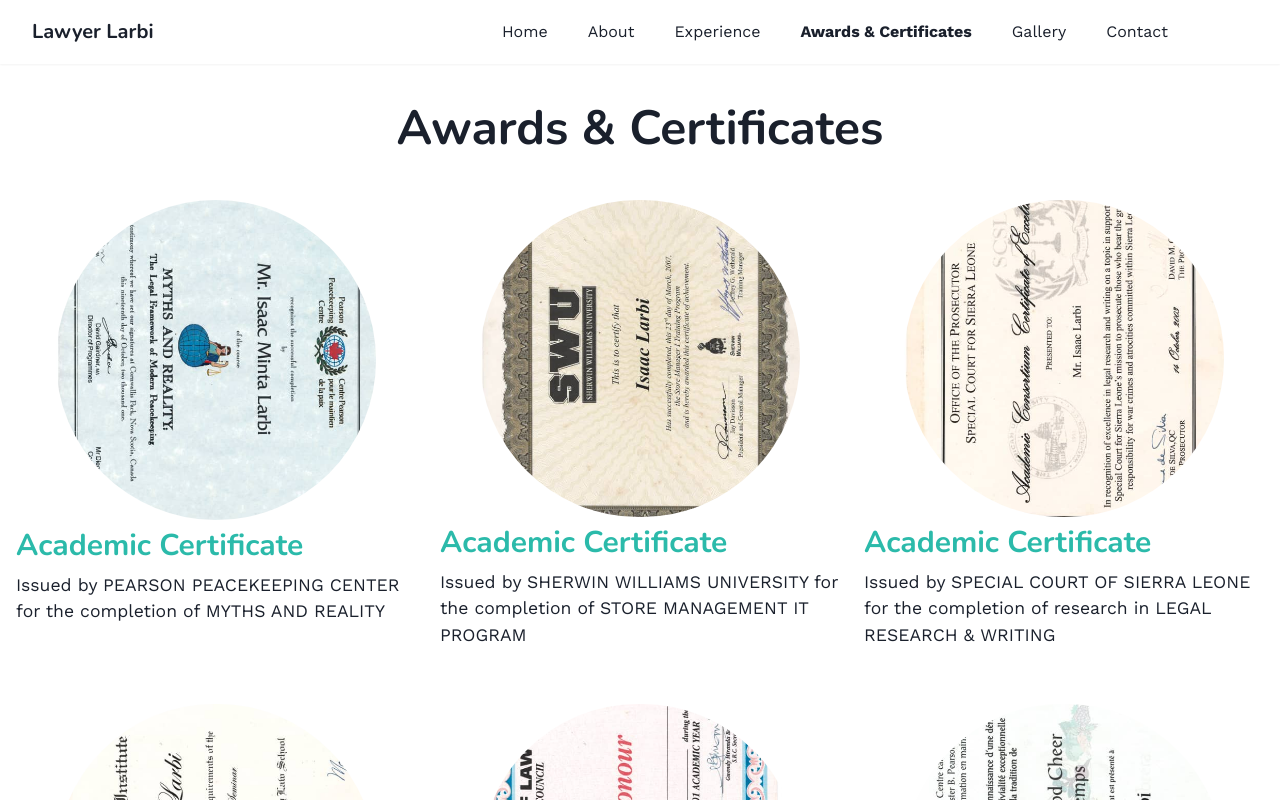
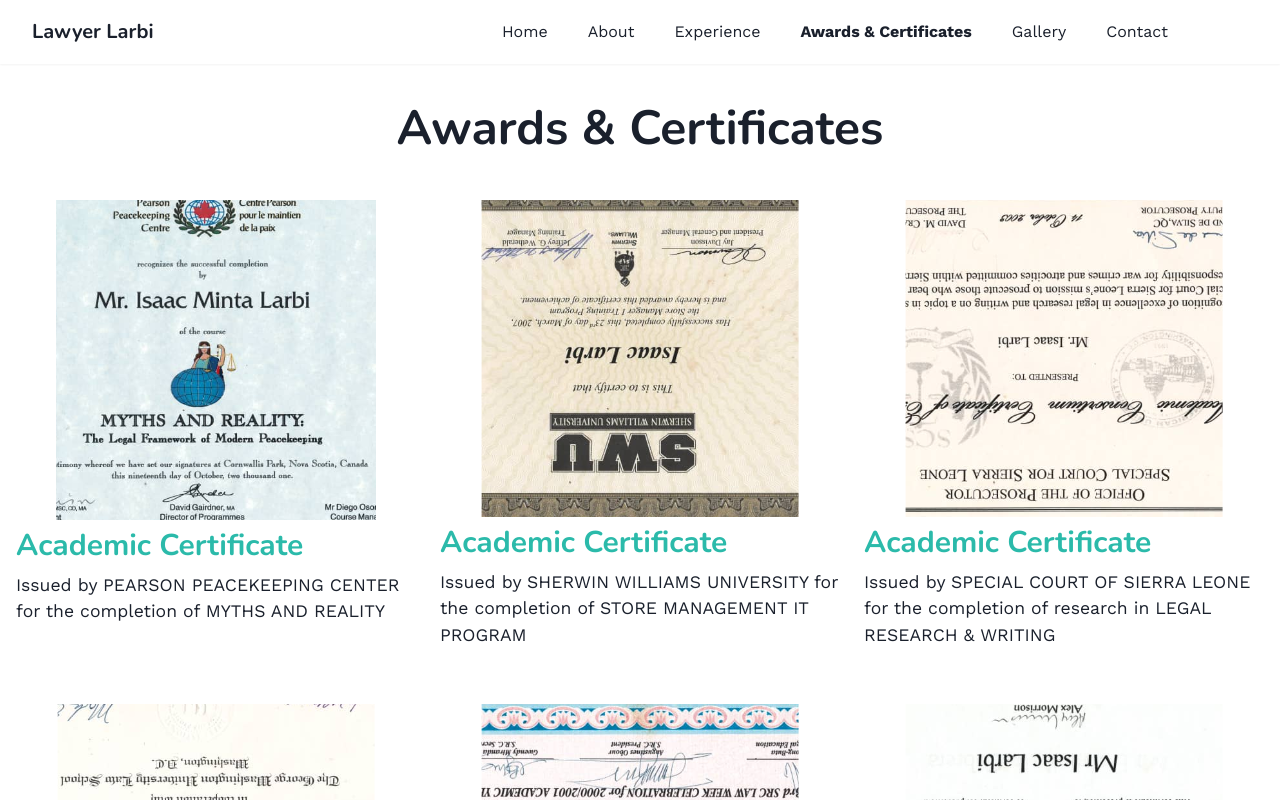
Before and after one commit to Gyekye/iamlarbi, a React (Vite) app: page /awards-certificates in a window 1280 px wide. Shown: the top 800 px of the page. Built offline with nearby package versions, Linux system fonts and the light colour scheme; some icons are missing.

Commit message:
change certificate ui

```diff
--- a/src/pages/Certificates.jsx
+++ b/src/pages/Certificates.jsx
@@ -5,7 +5,7 @@
   Image,
   SimpleGrid,
   Text,
-  VStack
+  VStack,
 } from "@chakra-ui/react"
 import React from "react"
 import cert1 from "../assets/gallery-cert-1.jpeg"
@@ -74,21 +74,19 @@
         >
           {certificates.map((cert, index) => (
             <VStack key={index} alignItems="flex-start" w="full" h="md">
-              <Box
-                alignSelf="center"
-                w="xs"
-                h="xs"
-                rounded="full"
-                overflow="hidden"
-              >
-                <Image w="full" h="full" objectFit="cover" src={cert.image} />
+              <Box w="full" h="xs" overflow="hidden">
+                <Image
+                  w="full"
+                  h="full"
+                  objectFit="cover"
+                  transform="rotate(-90deg)"
+                  src={cert.image}
+                />
               </Box>
               <Heading size="lg" color="brand.500">
                 {cert.title}
               </Heading>
-              <Text>
-                {cert.text}
-              </Text>
+              <Text>{cert.text}</Text>
             </VStack>
           ))}
         </SimpleGrid>
```
